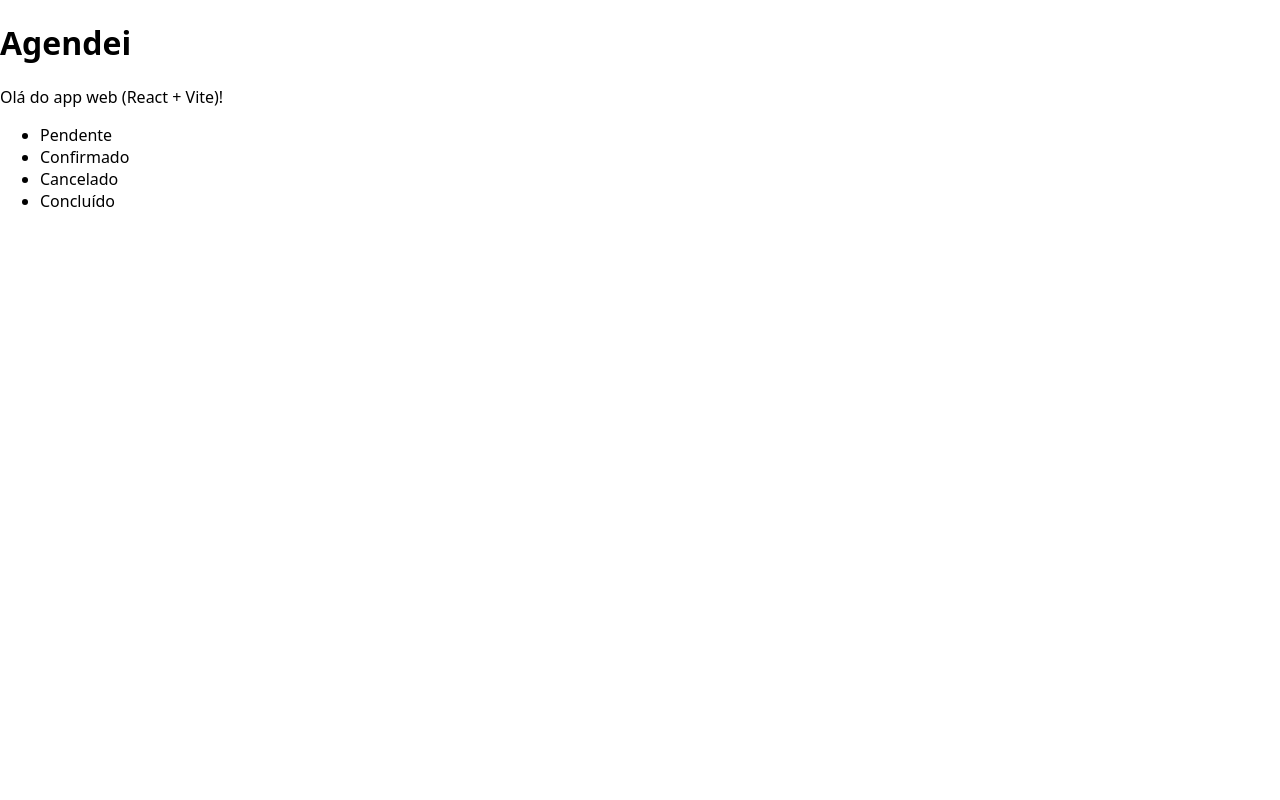
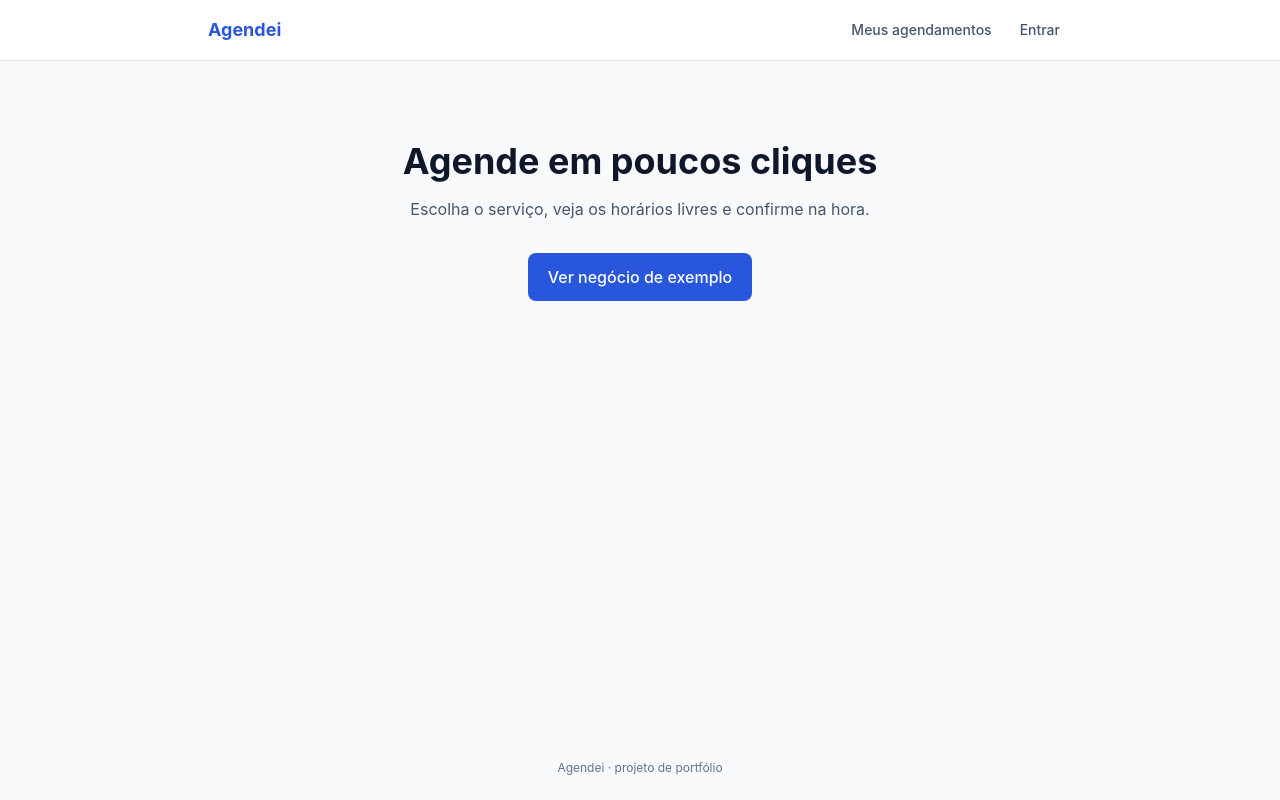
Before and after one commit to lukinhapdm/agendei-react-angular, a React (Vite) app in the folder apps/web/: page / in a window 1280 px wide. Built offline with nearby package versions, Linux system fonts and the light colour scheme.

Commit message:
feat(web): add feature structure, lazy routes and tailwind layout

```diff
--- a/apps/web/package.json
+++ b/apps/web/package.json
@@ -12,13 +12,16 @@
   "dependencies": {
     "@agendei/shared": "workspace:*",
     "react": "^19.3.1",
-    "react-dom": "^19.3.1"
+    "react-dom": "^19.3.1",
+    "react-router": "^7.18.7"
   },
   "devDependencies": {
+    "@tailwindcss/vite": "^4.3.5",
     "@types/node": "^24.19.2",
     "@types/react": "^19.3.0",
     "@types/react-dom": "^19.3.0",
     "@vitejs/plugin-react": "^6.1.2",
+    "tailwindcss": "^4.3.5",
     "typescript": "~6.0.2",
     "vite": "^8.3.6"
   }
--- a/apps/web/src/App.tsx
+++ /dev/null
@@ -1,17 +0,0 @@
-import { APPOINTMENT_STATUSES, APPOINTMENT_STATUS_LABEL } from '@agendei/shared';
-
-function App() {
-  return (
-    <main>
-      <h1>Agendei</h1>
-      <p>Olá do app web (React + Vite)!</p>
-      <ul>
-        {APPOINTMENT_STATUSES.map((status) => (
-          <li key={status}>{APPOINTMENT_STATUS_LABEL[status]}</li>
-        ))}
-      </ul>
-    </main>
-  );
-}
-
-export default App;
--- /dev/null
+++ b/apps/web/src/app/NotFoundPage.tsx
@@ -0,0 +1,13 @@
+import { Link } from 'react-router';
+
+export function NotFoundPage() {
+  return (
+    <section className="py-16 text-center">
+      <p className="text-sm font-semibold text-brand-600">404</p>
+      <h1 className="mt-2 text-2xl font-bold">Página não encontrada</h1>
+      <Link to="/" className="mt-6 inline-block text-brand-600 hover:underline">
+        Voltar para o início
+      </Link>
+    </section>
+  );
+}
--- /dev/null
+++ b/apps/web/src/app/router.tsx
@@ -0,0 +1,34 @@
+import { createBrowserRouter } from 'react-router';
+import { RootLayout } from '../layout/RootLayout';
+import { NotFoundPage } from './NotFoundPage';
+
+// Cada página vira um chunk separado, baixado só quando a rota é visitada
+export const router = createBrowserRouter([
+  {
+    Component: RootLayout,
+    children: [
+      {
+        index: true,
+        lazy: { Component: async () => (await import('../features/home/HomePage')).HomePage },
+      },
+      {
+        path: 'b/:slug',
+        lazy: {
+          Component: async () => (await import('../features/business/BusinessPage')).BusinessPage,
+        },
+      },
+      {
+        path: 'entrar',
+        lazy: { Component: async () => (await import('../features/auth/LoginPage')).LoginPage },
+      },
+      {
+        path: 'meus-agendamentos',
+        lazy: {
+          Component: async () =>
+            (await import('../features/appointments/MyAppointmentsPage')).MyAppointmentsPage,
+        },
+      },
+      { path: '*', Component: NotFoundPage },
+    ],
+  },
+]);
--- /dev/null
+++ b/apps/web/src/features/appointments/MyAppointmentsPage.tsx
@@ -0,0 +1,8 @@
+export function MyAppointmentsPage() {
+  return (
+    <section>
+      <h1 className="text-2xl font-bold">Meus agendamentos</h1>
+      <p className="mt-2 text-slate-600 dark:text-slate-300">Lista e cancelamento chegam na 4.7.</p>
+    </section>
+  );
+}
--- /dev/null
+++ b/apps/web/src/features/auth/LoginPage.tsx
@@ -0,0 +1,8 @@
+export function LoginPage() {
+  return (
+    <section>
+      <h1 className="text-2xl font-bold">Entrar</h1>
+      <p className="mt-2 text-slate-600 dark:text-slate-300">Login com link mágico chega na 4.5.</p>
+    </section>
+  );
+}
--- /dev/null
+++ b/apps/web/src/features/business/BusinessPage.tsx
@@ -0,0 +1,12 @@
+import { useParams } from 'react-router';
+
+export function BusinessPage() {
+  const { slug } = useParams<{ slug: string }>();
+
+  return (
+    <section>
+      <h1 className="text-2xl font-bold">Negócio: {slug}</h1>
+      <p className="mt-2 text-slate-600 dark:text-slate-300">Serviços e horários chegam na 4.3.</p>
+    </section>
+  );
+}
--- /dev/null
+++ b/apps/web/src/features/home/HomePage.tsx
@@ -0,0 +1,18 @@
+import { Link } from 'react-router';
+
+export function HomePage() {
+  return (
+    <section className="py-12 text-center">
+      <h1 className="text-3xl font-bold sm:text-4xl">Agende em poucos cliques</h1>
+      <p className="mx-auto mt-4 max-w-xl text-slate-600 dark:text-slate-300">
+        Escolha o serviço, veja os horários livres e confirme na hora.
+      </p>
+      <Link
+        to="/b/barbearia-demo"
+        className="mt-8 inline-block rounded-lg bg-brand-600 px-5 py-3 font-medium text-white hover:bg-brand-700"
+      >
+        Ver negócio de exemplo
+      </Link>
+    </section>
+  );
+}
--- a/apps/web/src/index.css
+++ b/apps/web/src/index.css
@@ -1,4 +1,11 @@
+@import 'tailwindcss';
+
+@theme {
+  --color-brand-50: oklch(0.97 0.02 265);
+  --color-brand-600: oklch(0.51 0.21 265);
+  --color-brand-700: oklch(0.45 0.2 265);
+}
+
 body {
-  margin: 0;
-  font-family: system-ui, sans-serif;
+  @apply bg-slate-50 text-slate-900 antialiased dark:bg-slate-950 dark:text-slate-100;
 }
--- /dev/null
+++ b/apps/web/src/layout/RootLayout.tsx
@@ -0,0 +1,44 @@
+import { Link, NavLink, Outlet, useNavigation } from 'react-router';
+
+const navLinkClass = ({ isActive }: { isActive: boolean }) =>
+  `rounded-md px-3 py-2 text-sm font-medium ${
+    isActive
+      ? 'bg-brand-50 text-brand-700 dark:bg-slate-800 dark:text-white'
+      : 'text-slate-600 hover:text-slate-900 dark:text-slate-300 dark:hover:text-white'
+  }`;
+
+export function RootLayout() {
+  const navigation = useNavigation();
+
+  return (
+    <div className="flex min-h-dvh flex-col">
+      {navigation.state === 'loading' && (
+        <div className="fixed inset-x-0 top-0 h-1 animate-pulse bg-brand-600" role="progressbar" />
+      )}
+
+      <header className="border-b border-slate-200 bg-white dark:border-slate-800 dark:bg-slate-900">
+        <div className="mx-auto flex max-w-4xl items-center justify-between px-4 py-3">
+          <Link to="/" className="text-lg font-bold text-brand-600">
+            Agendei
+          </Link>
+          <nav className="flex gap-1">
+            <NavLink to="/meus-agendamentos" className={navLinkClass}>
+              Meus agendamentos
+            </NavLink>
+            <NavLink to="/entrar" className={navLinkClass}>
+              Entrar
+            </NavLink>
+          </nav>
+        </div>
+      </header>
+
+      <main className="mx-auto w-full max-w-4xl flex-1 px-4 py-8">
+        <Outlet />
+      </main>
+
+      <footer className="py-6 text-center text-xs text-slate-500">
+        Agendei · projeto de portfólio
+      </footer>
+    </div>
+  );
+}
--- a/apps/web/src/main.tsx
+++ b/apps/web/src/main.tsx
@@ -1,10 +1,11 @@
 import { StrictMode } from 'react';
 import { createRoot } from 'react-dom/client';
+import { RouterProvider } from 'react-router';
+import { router } from './app/router';
 import './index.css';
-import App from './App.tsx';
 
 createRoot(document.getElementById('root')!).render(
   <StrictMode>
-    <App />
+    <RouterProvider router={router} />
   </StrictMode>,
 );
--- a/apps/web/vite.config.ts
+++ b/apps/web/vite.config.ts
@@ -1,6 +1,7 @@
+import tailwindcss from '@tailwindcss/vite';
 import react from '@vitejs/plugin-react';
 import { defineConfig } from 'vite';
 
 export default defineConfig({
-  plugins: [react()],
+  plugins: [react(), tailwindcss()],
 });
```
Also changed, not shown: 1 other file (tests, documents, lock files or other folders).
